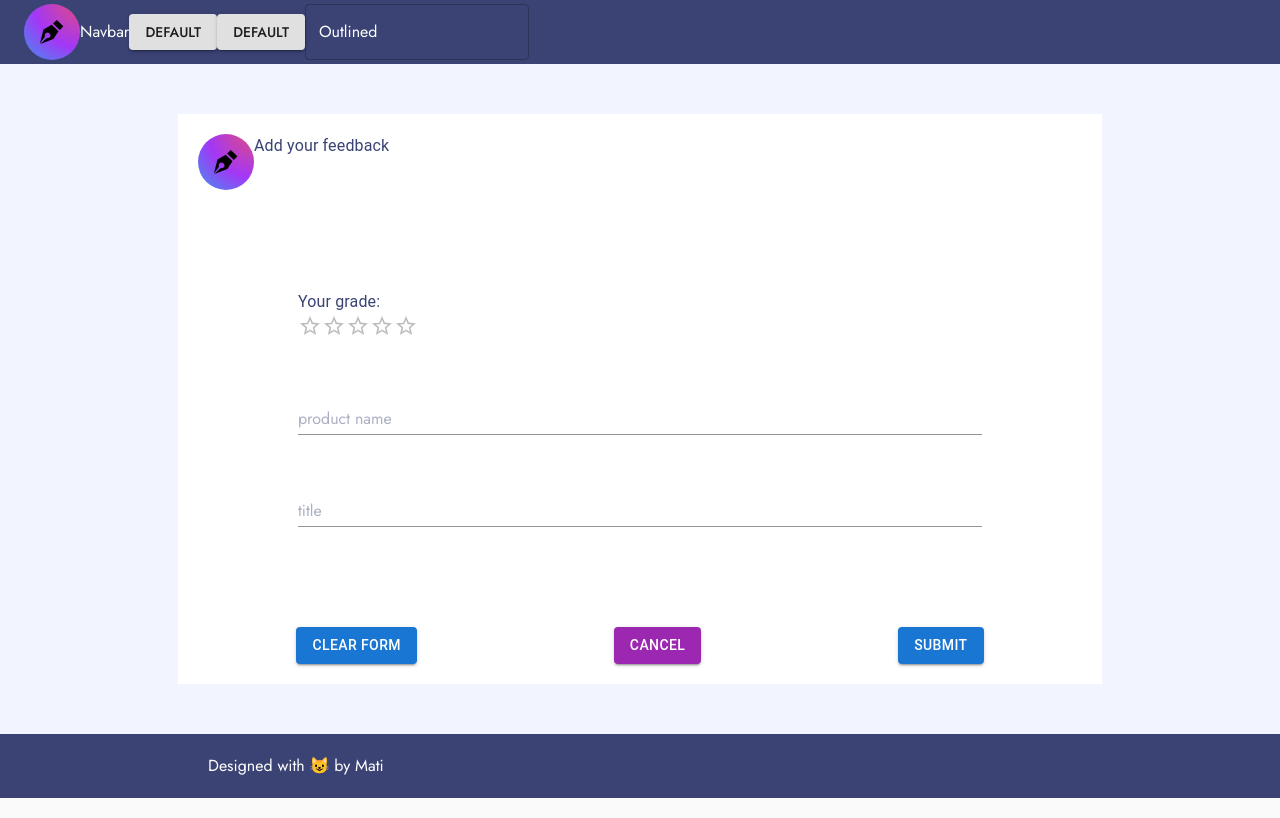
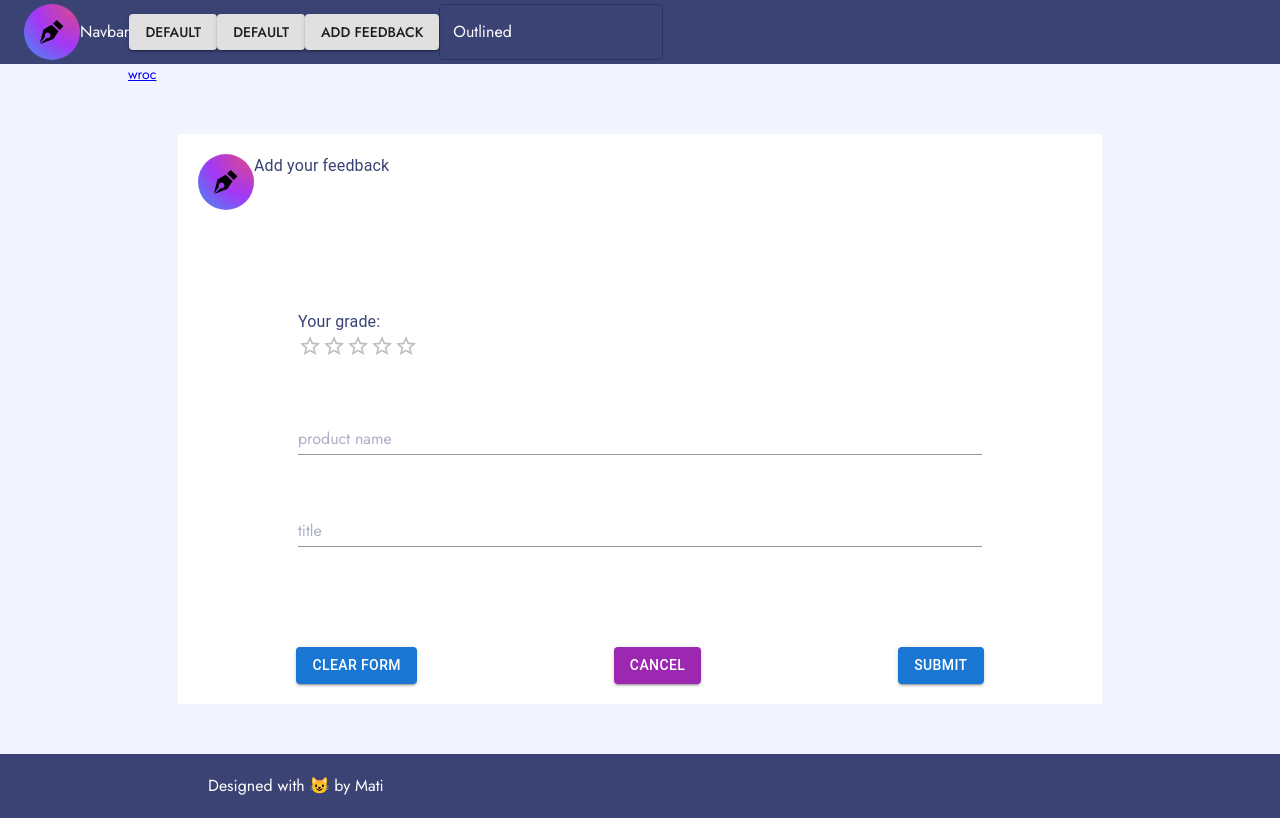
Before and after one commit to Maczi01/feedback-app, a React (Create React App) app: page /add in a window 1280 px wide. Built offline with nearby package versions, Linux system fonts and the light colour scheme.

Commit message:
Changes in AddFeedbackPage, correct adding feedbacks

```diff
--- a/src/actions/FeedbackActions.tsx
+++ b/src/actions/FeedbackActions.tsx
@@ -1,4 +1,14 @@
 import { AddFeedbackAction, Feedback, RemoveFeedbackAction } from '../reducers/FeedbackReducer';
+
+export const addItem = (feedback: Feedback): AddFeedbackAction => ({
+  type: 'ADD_FEEDBACK',
+  payload: feedback,
+});
+
+export const removeItem = (id: number): RemoveFeedbackAction => ({
+  type: 'REMOVE_FEEDBACK',
+  payload: feedbackone,
+});
 
 const feedbackone = {
   id: 3,
@@ -9,13 +19,3 @@
   date: '09.03.2019',
   grade: 5,
 };
-
-export const addItem = (feedback: Feedback): AddFeedbackAction => ({
-  type: 'ADD_FEEDBACK',
-  payload: feedbackone,
-});
-
-export const removeItem = (id: number): RemoveFeedbackAction => ({
-  type: 'REMOVE_FEEDBACK',
-  payload: feedbackone,
-});
--- a/src/components/Navbar.tsx
+++ b/src/components/Navbar.tsx
@@ -3,6 +3,7 @@
 import {
   Box, Typography, Button, TextField,
 } from '@material-ui/core';
+import { Link } from 'react-router-dom';
 import editIcon from '../assets/editIcon.svg';
 
 const Navbar: React.FC = () => (
@@ -20,6 +21,9 @@
       </Typography>
       <Button variant="contained">Default</Button>
       <Button variant="contained">Default</Button>
+      <Link to="/add">
+        <Button variant="contained">Add feedback</Button>
+      </Link>
       <TextField id="outlined-basic" label="Outlined" variant="outlined" />
     </Toolbar>
   </Box>
--- a/src/pages/AddFeedbackPage.tsx
+++ b/src/pages/AddFeedbackPage.tsx
@@ -6,6 +6,7 @@
 import Rating from '@mui/material/Rating';
 import { Dispatch } from 'redux';
 import { connect } from 'react-redux';
+import { Link } from 'react-router-dom';
 import MainTemplate from '../templates/MainTemplate';
 import editIcon from '../assets/editIcon.svg';
 import { addItem as addItemAction } from '../actions/FeedbackActions';
@@ -52,11 +53,16 @@
     date: '09.02.2019',
     grade: 4,
   };
+  const [feedback, setFeedback] = useState<Feedback>({
+
+  });
   const classes = useStyles();
   const onSubmit = handleSubmit(() => addItem(feedbackToAdd));
 
   return (
     <MainTemplate>
+      <Link to="/"> wroc</Link>
+
       <Box className={classes.form}>
         <Box display="flex" flexDirection="row">
           <img src={editIcon} alt="logo" />
```
